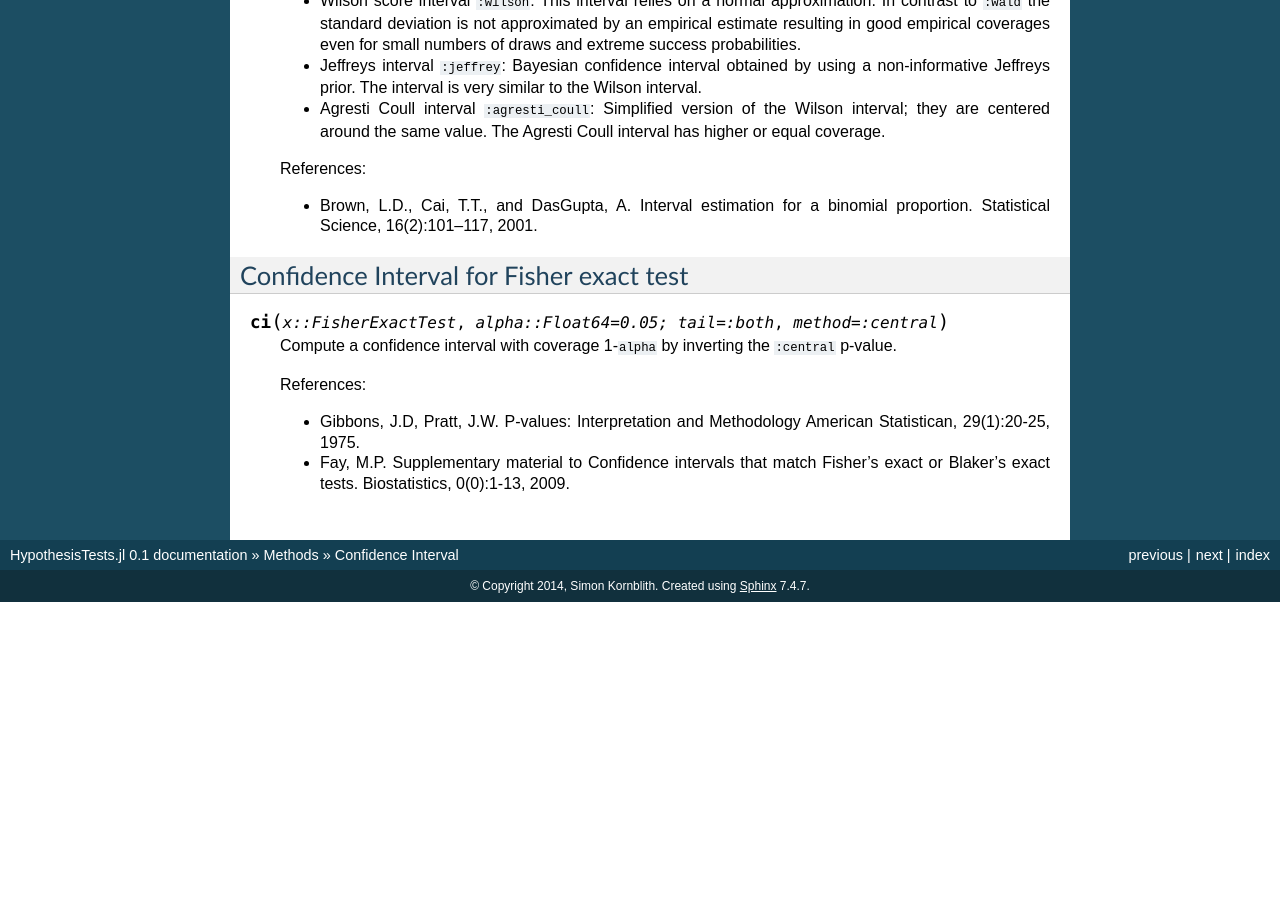
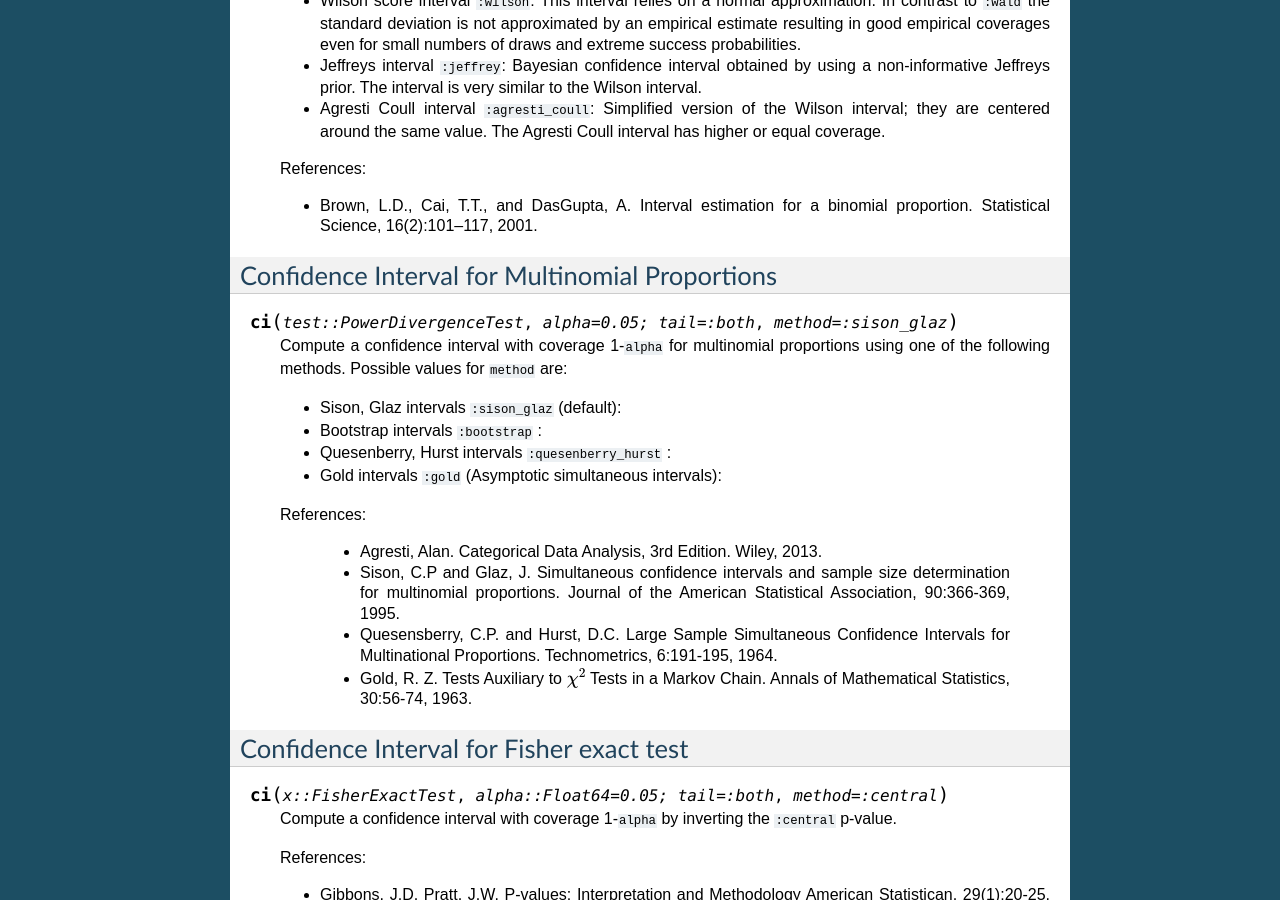
Before and after one commit to JuliaStats/HypothesisTests.jl, a Sphinx documentation site: the page built from doc/api/ci.rst, in a window 1280 px wide and 900 px high, scrolled down 675 px. Built offline with Sphinx 7.4.7, drawn with Linux system fonts in a browser that asks for light colours; formulas are drawn with MathJax 3; before the commit the page ends 1277 px from its top, so only the background shows below that; some of the changed text lies outside the part shown.

Commit message:
Fix Tuple problems for 0.4
Fix formula display issues and grammar

Add multinomial CI documentation

```diff
--- a/doc/api/ci.rst
+++ b/doc/api/ci.rst
@@ -54,6 +54,31 @@ Confidence Interval for Binomial Proportions
    - Brown, L.D., Cai, T.T., and DasGupta, A. Interval estimation for a binomial proportion.
      Statistical Science, 16(2):101–117, 2001.
 
+.. _ci_multinomial:
+
+Confidence Interval for Multinomial Proportions
+----------------------------------------------
+
+.. function:: ci(test::PowerDivergenceTest, alpha=0.05; tail=:both, method=:sison_glaz)
+
+   Compute a confidence interval with coverage 1-``alpha`` for multinomial proportions
+   using one of the following methods. Possible values for ``method`` are:
+
+   - Sison, Glaz intervals ``:sison_glaz`` (default):
+   - Bootstrap intervals ``:bootstrap`` :
+   - Quesenberry, Hurst intervals ``:quesenberry_hurst`` :
+   - Gold intervals ``:gold`` (Asymptotic simultaneous intervals):
+
+   References:
+
+    - Agresti, Alan. Categorical Data Analysis, 3rd Edition. Wiley, 2013.
+    - Sison, C.P and Glaz, J. Simultaneous confidence intervals and sample size determination for multinomial proportions.
+      Journal of the American Statistical Association, 90:366-369, 1995.
+    - Quesensberry, C.P. and Hurst, D.C. Large Sample Simultaneous Confidence Intervals for Multinational Proportions.
+      Technometrics, 6:191-195, 1964.
+    - Gold, R. Z. Tests Auxiliary to :math:`{\chi^{2}}` Tests in a Markov Chain. Annals of Mathematical Statistics, 30:56-74,
+      1963.
+
 .. _ci_fisher:
 
 Confidence Interval for Fisher exact test
--- a/doc/parametric/power_divergence_test.rst
+++ b/doc/parametric/power_divergence_test.rst
@@ -14,7 +14,7 @@ Power Divergence Test
     and ``y`` must be vectors of the same length. The contigency table is calculated using
     ``counts`` from ``Statsbase``. Then the power divergence test is performed of the null
     hypothesis that the joint distribution of the cell counts in a 2-dimensional contingency
-    table is teh product of the row and column marginals.
+    table is the product of the row and column marginals.
 
     The power divergence test is given by
 
```
Also changed, not shown: other parts of doc/parametric/power_divergence_test.rst (+2 -2 lines), 1 other file.
